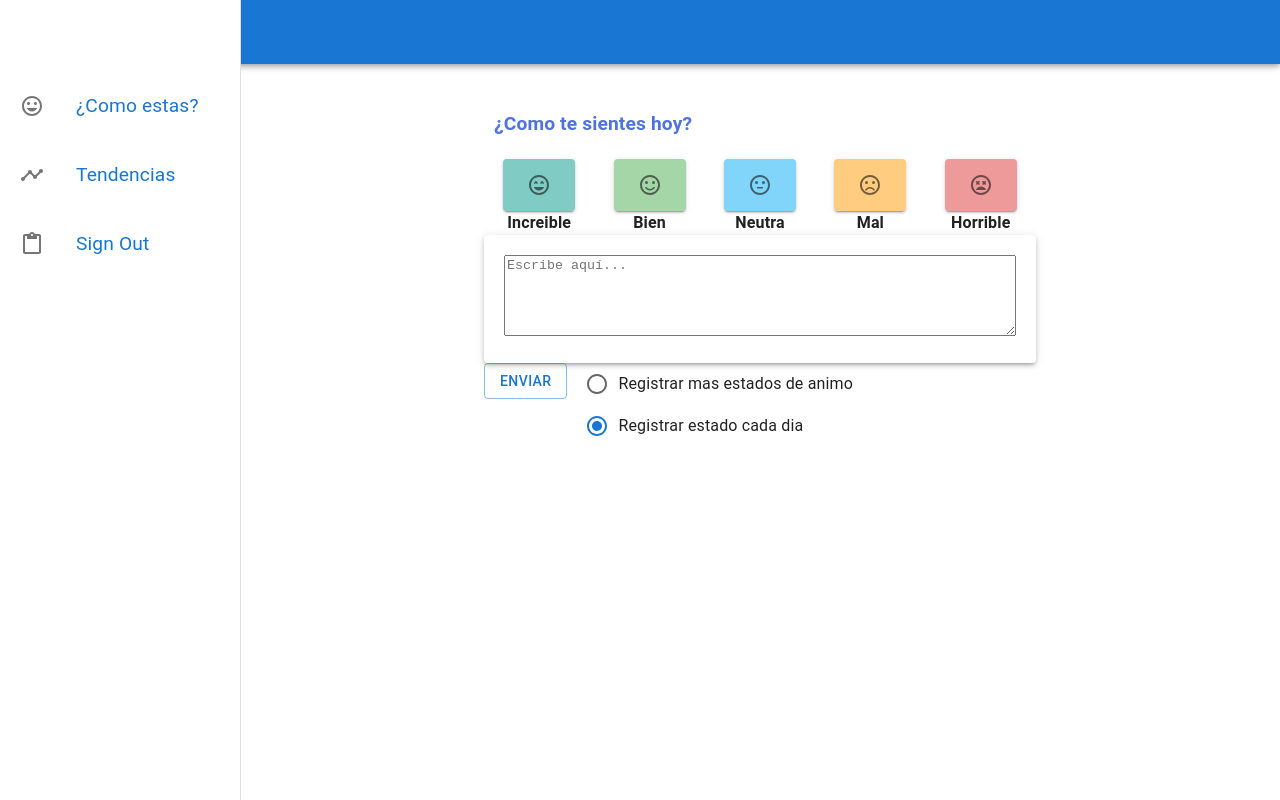
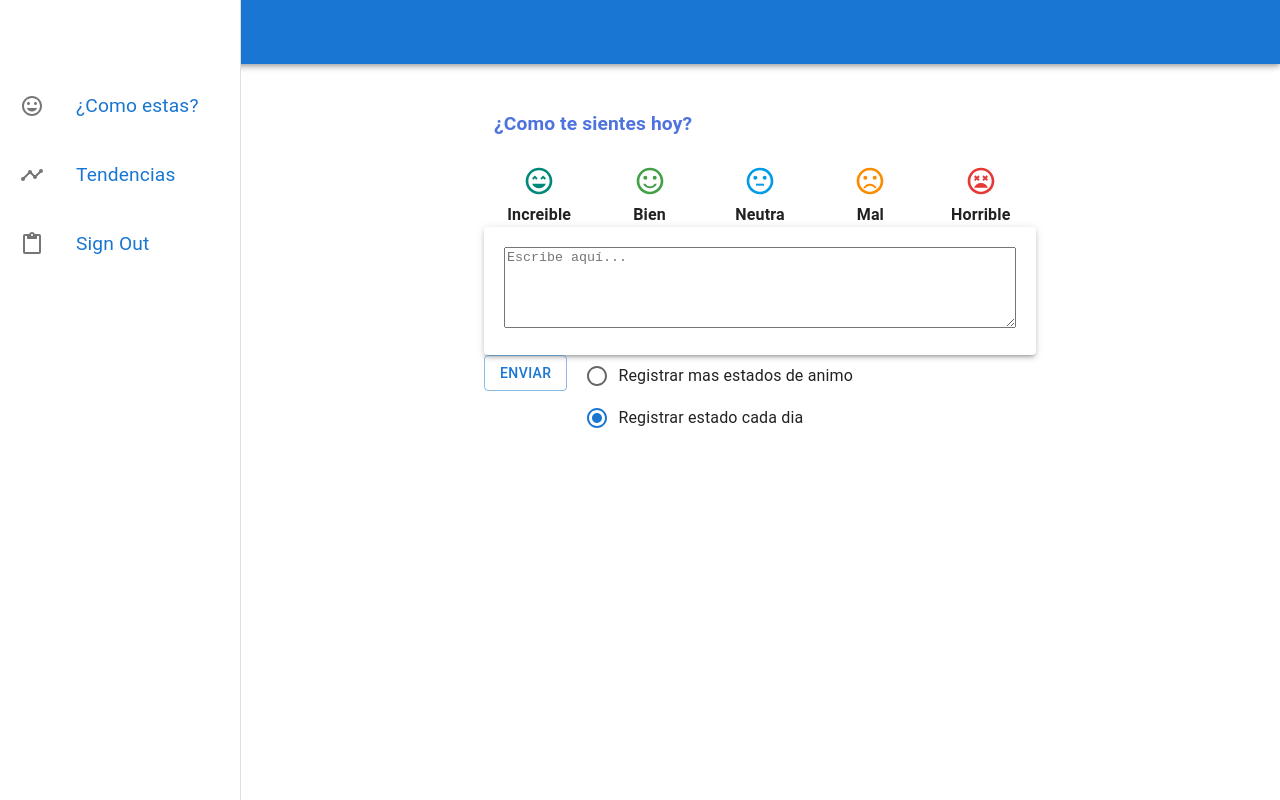
Before and after one commit to Mariana-Usuga/sentiment-analyzer-and-mood-tracker, a React (Create React App) app: page /moodState in a window 1280 px wide. Built offline with nearby package versions, Linux system fonts and the light colour scheme; no server answers; the database is empty; sample sign-in values are in the browser's storage.

Commit message:
fix deploy

```diff
--- a/database.rules.json
+++ b/database.rules.json
@@ -1,5 +1,4 @@
 {
-  /* Visit https://firebase.google.com/docs/database/security to learn more about security rules. */
   "rules": {
     ".read": false,
     ".write": false
--- a/package.json
+++ b/package.json
@@ -39,18 +39,20 @@
     ]
   },
   "devDependencies": {
-    "@mui/material": "^5.14.6",
     "@date-io/date-fns": "^2.17.0",
     "@emotion/react": "^11.11.1",
     "@emotion/styled": "^11.11.0",
     "@mui/icons-material": "^5.14.6",
+    "@mui/material": "^5.14.6",
     "@types/crypto-js": "^4.1.1",
     "axios": "^1.4.0",
     "crypto-js": "^4.1.1",
     "date-fns": "^2.30.0",
     "dayjs": "^1.11.9",
     "dotenv": "^16.3.1",
+    "dotenv-cli": "^7.3.0",
     "firebase": "^10.3.0",
+    "firebase-functions": "^4.4.1",
     "openai": "^4.2.0",
     "recharts": "^2.7.3",
     "styled-components": "^6.0.7"
--- a/src/components/MoodStateGrid/index.tsx
+++ b/src/components/MoodStateGrid/index.tsx
@@ -1,13 +1,13 @@
 import React from 'react';
-import { Grid, Button, IconButton } from '@mui/material';
+import { Grid, Button } from '@mui/material';
 import { ButtonStates } from '../../models/sentimientState';
 import { TitleSentimient } from '../../pages/MoodState/styles';
 
 type MoodButton = {
   key: string;
   color: {
-    200: string;
-    800: string;
+    100: string;
+    600: string;
   };
   icon: React.ReactElement;
   label: string;
@@ -31,6 +31,28 @@ const MoodButtonGrid: React.FC<MoodButtonGridProps> = ({
       {moodButtons.map(button => (
         <Grid item xs={2.4} textAlign='center' key={button.key}>
           <Button
+            onClick={() => handleButtonClick(button.key)}
+            style={{
+              color: buttonClicked[button.key] ? 'white' : button.color[600],
+              backgroundColor: buttonClicked[button.key]
+                ? button.color[600]
+                : 'white',
+              border: 'none',
+            }}
+          >
+            {button.icon}
+          </Button>
+          <TitleSentimient>{button.label}</TitleSentimient>
+        </Grid>
+      ))}
+    </Grid>
+  );
+};
+
+export default MoodButtonGrid;
+
+/**
+ *<Button
             variant='contained'
             onClick={() => handleButtonClick(button.key)}
             style={{
@@ -43,11 +65,12 @@ const MoodButtonGrid: React.FC<MoodButtonGridProps> = ({
               {button.icon}
             </IconButton>
           </Button>
-          <TitleSentimient>{button.label}</TitleSentimient>
-        </Grid>
-      ))}
-    </Grid>
-  );
-};
+ *
 
-export default MoodButtonGrid;
+          backgroundColor: buttonClicked[button.key]
+                ? button.color[900]
+                : button.color[100],
+
+                              backgroundColor: 'white',
+
+ */
--- a/src/pages/MoodState/index.tsx
+++ b/src/pages/MoodState/index.tsx
@@ -39,6 +39,7 @@ const MoodState: React.FC = () => {
       if (user) {
         const getUser = await getUserInfo(user?.uid);
         if (getUser) {
+          console.log('user current ', getUser.moods);
           setIsLoading(true);
         }
         setUserCurrent(getUser);
@@ -68,6 +69,7 @@ const MoodState: React.FC = () => {
   const handleRadioChange = (event: React.ChangeEvent<HTMLInputElement>) => {
     setSelectedRadioText(event.target.value);
   };
+
   const updateMoods = async () => {
     if (!selectedValue) {
       setIsOpenSelectedMood(true);
@@ -109,11 +111,15 @@ const MoodState: React.FC = () => {
       feelingScale: scale,
     };
 
-    updateUser({
+    const newUp = {
       uid: userCurrent?.uid,
       displayName: userCurrent?.displayName,
       moods: [...userCurrent.moods, newState],
-    });
+    };
+    console.log('newUp ', newUp);
+    console.log('newUp ', userCurrent.moods);
+    setUserCurrent(newUp);
+    updateUser(newUp);
   };
 
   const send = async () => {
@@ -126,16 +132,20 @@ const MoodState: React.FC = () => {
     const currentDate = new Date();
     const lastDay = userCurrent?.moods.slice(-1)[0];
     const dateSeparate = lastDay?.date?.split('-');
-
+    console.log('dateSeparate ', dateSeparate);
     if (!selectedValue) {
       setIsOpenSelectedMood(true);
       return;
     }
 
-    if (Number(dateSeparate[2]) >= currentDate.getDate()) {
-      setOpenWarningYet(true);
+    if (!dateSeparate) {
+      updateMoods();
     } else {
-      updateMoods();
+      if (Number(dateSeparate[2]) >= currentDate.getDate()) {
+        setOpenWarningYet(true);
+      } else {
+        updateMoods();
+      }
     }
   };
 
--- a/src/pages/MoodState/moodButtons.tsx
+++ b/src/pages/MoodState/moodButtons.tsx
@@ -9,31 +9,33 @@ export const moodButtons = [
   {
     key: 'incredible',
     color: teal,
-    icon: <SentimentVerySatisfiedOutlinedIcon />,
+    icon: <SentimentVerySatisfiedOutlinedIcon style={{ fontSize: '2rem' }} />,
     label: 'Increible',
   },
   {
     key: 'fine',
     color: green,
-    icon: <SentimentSatisfiedAltOutlinedIcon />,
+    icon: <SentimentSatisfiedAltOutlinedIcon style={{ fontSize: '2rem' }} />,
     label: 'Bien',
   },
   {
     key: 'neutral',
     color: lightBlue,
-    icon: <SentimentNeutralOutlinedIcon />,
+    icon: <SentimentNeutralOutlinedIcon style={{ fontSize: '2rem' }} />,
     label: 'Neutra',
   },
   {
     key: 'sad',
     color: orange,
-    icon: <SentimentDissatisfiedOutlinedIcon />,
+    icon: <SentimentDissatisfiedOutlinedIcon style={{ fontSize: '2rem' }} />,
     label: 'Mal',
   },
   {
     key: 'awful',
     color: red,
-    icon: <SentimentVeryDissatisfiedOutlinedIcon />,
+    icon: (
+      <SentimentVeryDissatisfiedOutlinedIcon style={{ fontSize: '2rem' }} />
+    ),
     label: 'Horrible',
   },
 ];
--- a/src/pages/MoodState/scaleMoods.tsx
+++ b/src/pages/MoodState/scaleMoods.tsx
@@ -3,4 +3,5 @@ export const scaleMappings = {
   fine: 4,
   neutral: 3,
   sad: 2,
+  awful: 1,
 };
--- a/src/services/apiService.tsx
+++ b/src/services/apiService.tsx
@@ -1,5 +1,6 @@
 import axios from 'axios';
 import CryptoJS from 'crypto-js';
+//import functions 'firebase-functions');
 
 const sentiments = {
   incredible: 'increible',
@@ -33,10 +34,10 @@ const prompt = (emojiMood: string, journalEntry: string) => {
 };
 
 export const openAi = async (emojiMood: string, journalEntry: string) => {
-  console.log(
+  /*console.log(
     '${process.env.REACT_APP_OPENAI_API_KEY ',
-    process.env.REACT_APP_OPENAI_API_KEY,
-  );
+    functions.config().openai.api_key,
+  );*/
   try {
     const response = await axios.post(
       'https://api.openai.com/v1/completions',
@@ -48,7 +49,7 @@ export const openAi = async (emojiMood: string, journalEntry: string) => {
       {
         headers: {
           'Content-Type': 'application/json',
-          Authorization: `Bearer ${process.env.REACT_APP_OPENAI_API_KEY}`,
+          Authorization: `Bearer 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`,
         },
       },
     );
@@ -59,7 +60,7 @@ export const openAi = async (emojiMood: string, journalEntry: string) => {
   }
 };
 
-export const observedTrends = async () => {
+/*export const observedTrends = async () => {
   try {
     const response = await axios.post(
       'https://api.openai.com/v1/completions',
@@ -95,7 +96,7 @@ export const hashedCommentDecrypt = (encryptedText: string) => {
     CryptoJS.enc.Utf8,
   );
   return decrypted;
-};
+};*/
 
 /*
   PRIMERO=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
```
Also changed, not shown: .runtimeconfig.json (added), firebase.json, 2 other files (tests, documents, lock files or other folders).
